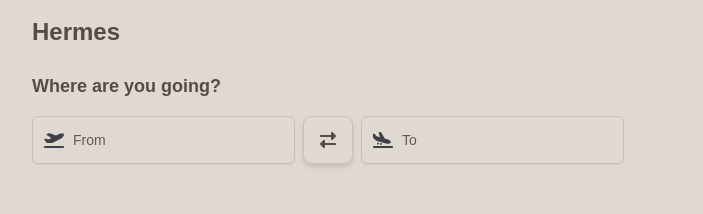
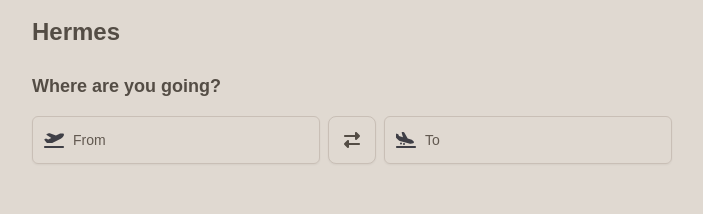
Before and after one commit to zaqreynolds/hermes, a Next.js app: page / in a window 1280 px wide. Shown: the top 214 px of the page, without its empty margins (288-991 px from the left). Built offline with nearby package versions, Linux system fonts and the light colour scheme.

Commit message:
style(ui): Update layout and styling for input fields and swap button
- Refactored the layout classes for better responsiveness
- Adjusted positioning and dimensions of elements for improved UI

```diff
--- a/app/page.tsx
+++ b/app/page.tsx
@@ -341,15 +341,15 @@
     <div className="w-full max-w-2xl mx-auto p-4">
       <h1 className="text-2xl font-bold mb-6">Hermes</h1>
       <h2 className="text-lg font-semibold mb-4">Where are you going?</h2>
-      <div className="relative flex flex-col space-y-4 sm:space-y-0 sm:flex-row sm:items-center sm:space-x-2">
+      <div className="relative flex flex-col sm:flex-row sm:items-center gap-4 sm:gap-2">
         {/* Origin Input */}
-        <div className="relative">
+        <div className="w-full sm:flex-1">
           <Popover open={originPopoverOpen} onOpenChange={setOriginPopoverOpen}>
             <PopoverTrigger asChild>
               <div className="relative">
                 <FontAwesomeIcon
                   icon={faPlaneDeparture}
-                  className="absolute left-3 top-1/2 -translate-y-1/2 h-5 w-5 text-zinc-700 "
+                  className="absolute left-3 top-1/2 -translate-y-1/2 h-5 w-5 text-zinc-700"
                 />
                 <div className="relative">
                   <Input
@@ -358,9 +358,7 @@
                     }`}
                     placeholder="From"
                     value={searchOriginQuery}
-                    onChange={(e: React.ChangeEvent<HTMLInputElement>) =>
-                      setSearchOriginQuery(e.target.value)
-                    }
+                    onChange={(e) => setSearchOriginQuery(e.target.value)}
                     onKeyDown={(e) => handleKeyDown(e, "origin")}
                   />
                   {selectedOrigin?.subType === "AIRPORT" && (
@@ -396,10 +394,12 @@
             </PopoverContent>
           </Popover>
         </div>
+
+        {/* Swap Button */}
         <Button
           onClick={swapLocations}
           variant="outline"
-          className="absolute top-[35%] left-[80%] -translate-x-1/2 -translate-y-1/2 z-10 h-10 w-10 rounded-lg shadow-md sm:static sm:translate-x-0 sm:translate-y-0 sm:h-12 sm:w-auto"
+          className="absolute top-[50%] left-[80%] -translate-x-1/2 -translate-y-1/2 z-10 h-10 w-10 rounded-lg hover:shadow-md sm:static sm:translate-x-0 sm:translate-y-0 sm:h-12 sm:w-12"
         >
           <FontAwesomeIcon
             icon={faExchangeAlt}
@@ -408,8 +408,9 @@
             }`}
           />
         </Button>
+
         {/* Destination Input */}
-        <div className="relative">
+        <div className="w-full sm:flex-1">
           <Popover
             open={destinationPopoverOpen}
             onOpenChange={setDestinationPopoverOpen}
@@ -429,9 +430,7 @@
                     }`}
                     placeholder="To"
                     value={searchDestinationQuery}
-                    onChange={(e: React.ChangeEvent<HTMLInputElement>) =>
-                      setSearchDestinationQuery(e.target.value)
-                    }
+                    onChange={(e) => setSearchDestinationQuery(e.target.value)}
                     onKeyDown={(e) => handleKeyDown(e, "destination")}
                   />
                   {selectedDestination?.subType === "AIRPORT" && (
```
